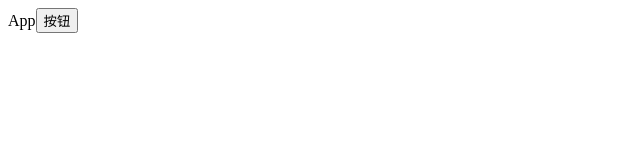
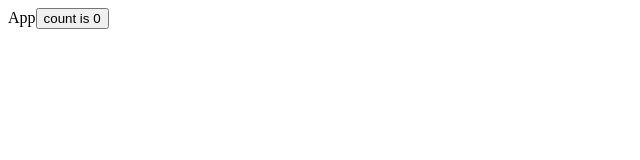
Before and after one commit to alantan2020/React-basic, a React (Create React App) app: page / in a window 1280 px wide. Shown: the top 160 px of the page, without its empty margins (0-640 px from the left). Built offline with nearby package versions, Linux system fonts and the light colour scheme.

Commit message:
useState基础使用

```diff
--- a/src/App.js
+++ b/src/App.js
@@ -1,23 +1,14 @@
-import React from 'react'
+import React, { useState } from 'react'
 
 export default function App() {
-  // const clickHandler = () => {
-  //   console.log('clicked button按钮点击了')
-  // }
-
-  // 事件传参
-  // const clickHandler = (e) => {
-  //   console.log('clicked button按钮点击了', e)
-  // }
-
-  // 传递自定义参数
-  const clickHandler = (name, e) => {
-    console.log( name , e, '=》点击了按钮')
+  const [count, setCount] = useState(0);
+  const handleClick = () => {
+    setCount(count + 1)
   }
   return (
     <div>App
-      {/* <button onClick={clickHandler}>按钮</button> */}
-      <button onClick={(e) => clickHandler('令狐冲',e)}>按钮</button>
+
+      <button onClick={handleClick}>count is {count}</button>
     </div>
   )
 }
```
